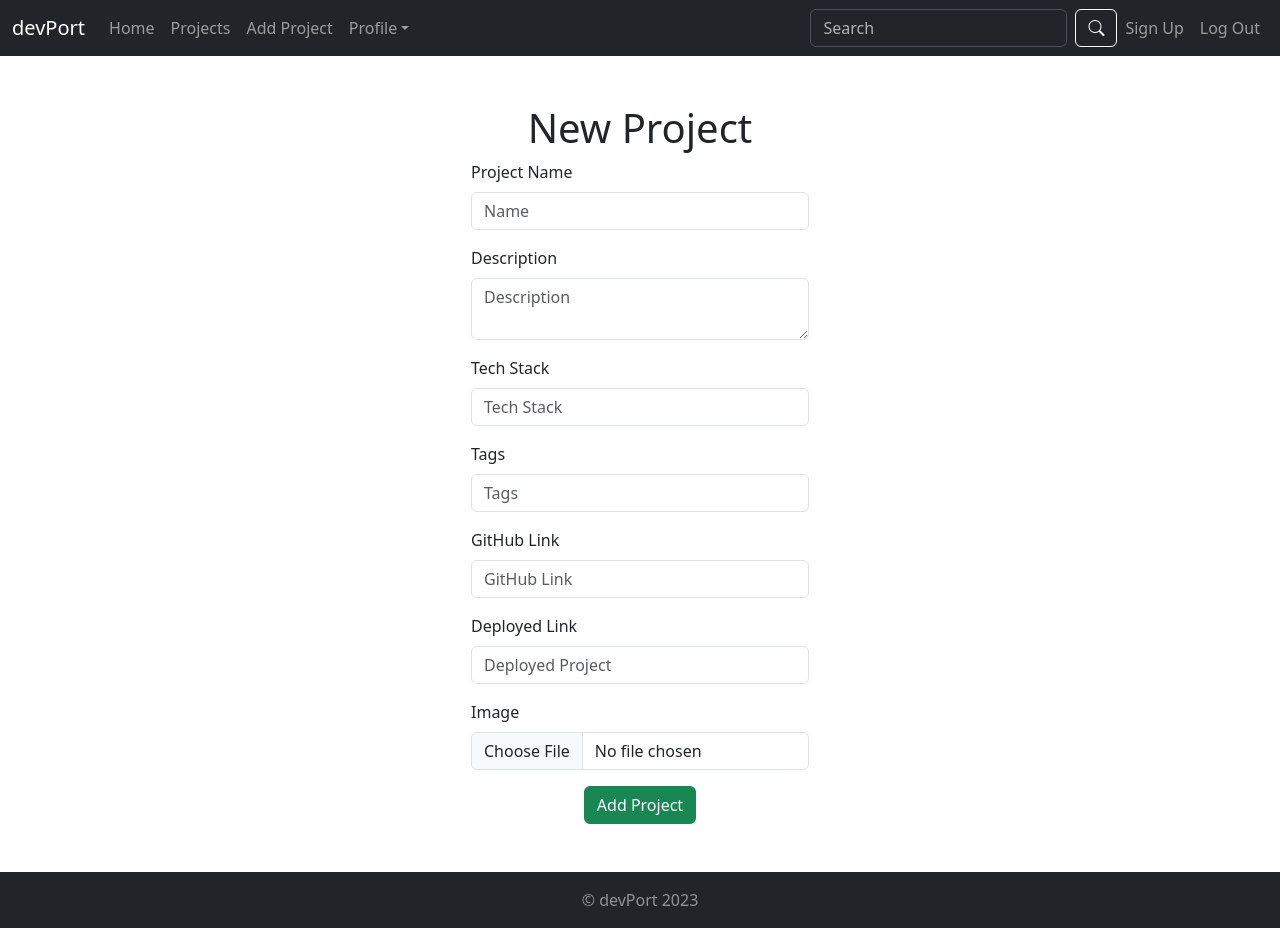
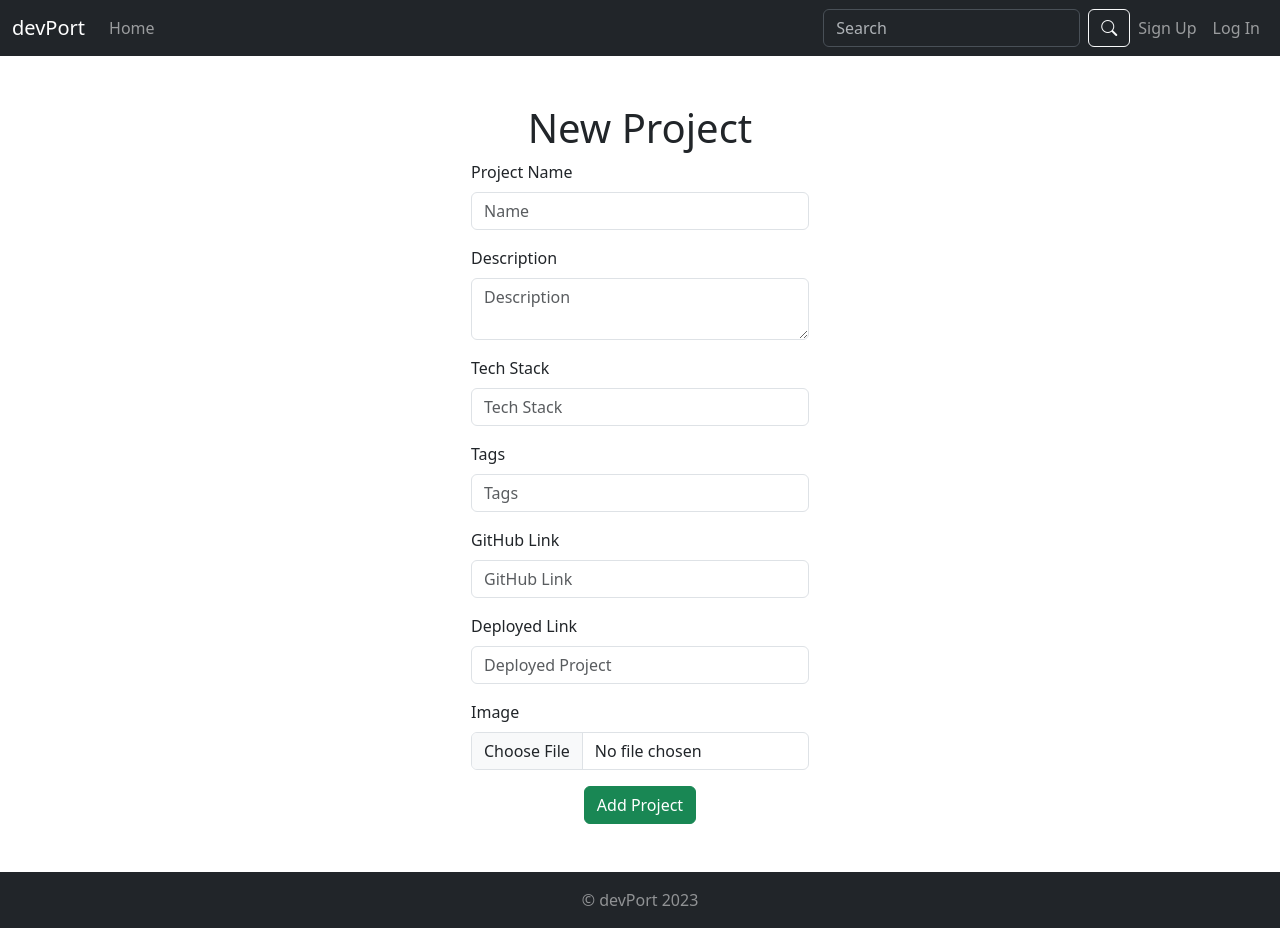
Before and after one commit to rladenson/Project_3_GA, a React (Create React App) app in the folder frontend/: page /createProject in a window 1280 px wide. Built offline with nearby package versions, Linux system fonts and the light colour scheme.

Commit message:
make navbar reactive based on whether user is logged in or out

```diff
--- a/frontend/src/App.js
+++ b/frontend/src/App.js
@@ -16,10 +16,10 @@ function App() {
   return (
     <div className="App">
       <Routes>
+        <Route element={<Main/>}>
         <Route path="/" element={<LogIn/>}/>
         <Route path="/signup" element={<SignUp/>}/>
 
-        <Route element={<Main/>}>
         <Route path="/home" element={<Home/>}/>
         <Route path="/createProject" element={<NewProject/>}/>
         </Route>
--- a/frontend/src/components/Header.js
+++ b/frontend/src/components/Header.js
@@ -1,12 +1,46 @@
-import Button from 'react-bootstrap/Button';
-import Container from 'react-bootstrap/Container';
-import Form from 'react-bootstrap/Form';
-import Nav from 'react-bootstrap/Nav';
-import Navbar from 'react-bootstrap/Navbar';
-import NavDropdown from 'react-bootstrap/NavDropdown';
-
+import Button from "react-bootstrap/Button";
+import Container from "react-bootstrap/Container";
+import Form from "react-bootstrap/Form";
+import Nav from "react-bootstrap/Nav";
+import Navbar from "react-bootstrap/Navbar";
+import NavDropdown from "react-bootstrap/NavDropdown";
+import { useSelector } from "react-redux";
 
 function Header() {
+  const authState = useSelector((state) => state.auth);
+  const { user } = authState;
+
+  const Logout = () => {
+    return (
+      <Nav>
+        <Nav.Link type="submit" href="#action2">
+          Log Out
+        </Nav.Link>
+      </Nav>
+    );
+  };
+  const Login = () => {
+    return (
+      <Nav>
+        <Nav.Link href="/signup">Sign Up</Nav.Link>
+        <Nav.Link type="submit" href="/">
+          Log In
+        </Nav.Link>
+      </Nav>
+    );
+  };
+  const AuthedLinks = () => {
+    return (
+      <>
+        <Nav.Link href="/project">Projects</Nav.Link>
+        <Nav.Link href="/createProject">Add Project</Nav.Link>
+        <NavDropdown title="Profile" id="navbarScrollingDropdown">
+          <NavDropdown.Item href="/profile">View Profile</NavDropdown.Item>
+          <NavDropdown.Item href="/editProfile">Edit Profile</NavDropdown.Item>
+        </NavDropdown>
+      </>
+    );
+  };
   return (
     <>
       <Navbar expand="lg" bg="dark" data-bs-theme="dark">
@@ -16,20 +50,11 @@ function Header() {
           <Navbar.Collapse id="navbarScroll">
             <Nav
               className="me-auto my-2 my-lg-0"
-            style={{ maxHeight: '100px' }}
+              style={{ maxHeight: "100px" }}
               navbarScroll
             >
               <Nav.Link href="/home">Home</Nav.Link>
-            <Nav.Link href="/project">Projects</Nav.Link>
-            <Nav.Link href="/createProject">Add Project</Nav.Link>
-            <NavDropdown title="Profile" id="navbarScrollingDropdown">
-
-              <NavDropdown.Item href="/profile">View Profile</NavDropdown.Item>
-              <NavDropdown.Item href="/editProfile">
-
-                Edit Profile
-              </NavDropdown.Item>
-            </NavDropdown>
+              {user ? <AuthedLinks /> : ""}
             </Nav>
             <Form className="d-flex">
               <Form.Control
@@ -38,12 +63,11 @@ function Header() {
                 className="me-2"
                 aria-label="Search"
               />
-            <Button variant="outline-light"><i class="bi bi-search"></i></Button>
+              <Button variant="outline-light">
+                <i className="bi bi-search"></i>
+              </Button>
             </Form>
-          <Nav>
-          <Nav.Link href="/signup">Sign Up</Nav.Link>
-          <Nav.Link type="submit" href="#action2">Log Out</Nav.Link>
-          </Nav>
+            {user ? <Logout /> : <Login />}
           </Navbar.Collapse>
         </Container>
       </Navbar>
```
Also changed, not shown: frontend/src/pages/ShowProject.js (+5 -5 lines). Lines whose indentation alone changed are shown as unchanged.
